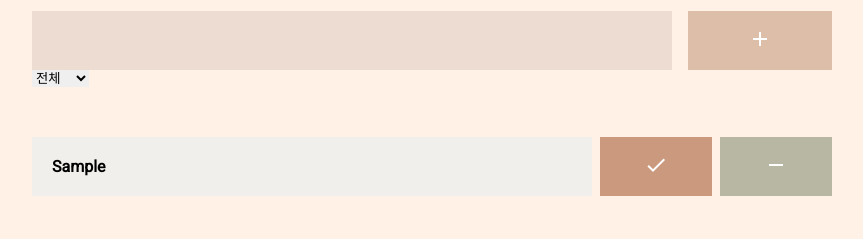
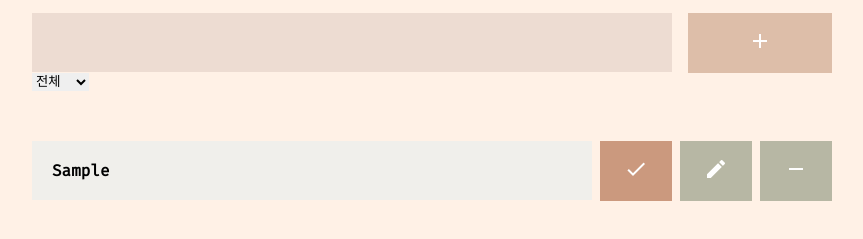
Before and after one commit to peamexx/todo, a plain HTML site: page index.html in a window 1280 px wide. Both pictures are taken after typing "Sample" into the empty fields and a click on the button "add". Shown: the part 217-456 px from the top of the page, without its empty margins (208-1071 px from the left). Drawn offline with Linux system fonts and the light colour scheme.

Commit message:
201116 수정버튼추가

```diff
--- a/index.html
+++ b/index.html
@@ -5,10 +5,11 @@
     <meta name="viewport" content="width=device-width, initial-scale=1.0">
     <meta http-equiv="X-UA-Compatible" content="ie=edge">
     <title>Document</title>
-    <link href="https://fonts.googleapis.com/css2?family=Noto+Sans+KR&family=Roboto&display=swap" rel="stylesheet">
+    <link rel="preconnect" href="https://fonts.gstatic.com">
+    <link href="https://fonts.googleapis.com/css2?family=Fira+Mono&display=swap" rel="stylesheet">
     <link href="https://fonts.googleapis.com/icon?family=Material+Icons" rel="stylesheet">
     <style>
-        *{margin: 0; padding: 0; border: 0; list-style: none; font-family: 'Roboto', 'Noto Sans KR', sans-serif; box-sizing: border-box;}
+        *{margin: 0; padding: 0; border: 0; list-style: none; font-family: 'Fira Mono', 'Noto Sans KR', sans-serif; box-sizing: border-box;}
         html, body {width: 100%; height: 100%;}
         .wrap {width: 100%; height: 100%; background-color: #fff1e6; overflow: auto;}
         .todo {width: 800px; margin: auto; padding-top: 150px; padding-bottom: 50px; font-size: 0;}
@@ -16,13 +17,17 @@
         input {width: 80%; padding: 20px; background-color: #eddcd2; font-size: 16px;}
         button {padding: 16px; vertical-align: top; color: #fff; cursor: pointer;}
         .bottom {margin-top: 50px; word-break: break-all;}
-        li {margin-bottom: 10px;}
+        li {position: relative; margin-bottom: 10px;}
         .addBtn {width: 18%; margin-left: 2%; background-color: #ddbea9;}
-        .completeBtn {width: 14%; margin: 0 1%; background-color: #cb997e; transition: ease all 0.5;}
-        .removeBtn {width: 14%; background-color: #b7b7a4;}
+        .modifyBtn {width: 9%; margin: 0 1%; background-color: #b7b7a4;}
+        .completeBtn {width: 9%; margin-left: 1%; background-color: #cb997e; transition: ease all 0.5;}
+        .removeBtn {width: 9%; background-color: #b7b7a4;}
         .material-icons {pointer-events: none;}
         p {display: inline-block; width: 70%; padding: 20px; background-color: #f0efeb; font-size: 16px; font-weight: bold; transition: all 0.5s;}
+        .inputModify {display: none; position: absolute; top: 0; left: 0;};
         .completed {background-color: rgba(0,0,0,0.1); text-decoration: line-through;}
+        .on {display: block !important; border: 2px solid #ef476f;}
+        .on:focus {border: 2px solid #ef476f !important;}
         @media screen and (max-width: 1000px) {
             .todo {width: 90%; padding-top: 50px;}
         }
@@ -35,7 +40,7 @@
             <div class="top">
                 <input type="text">
                 <button class="addBtn"><span class="material-icons"> add </span></button>
-                <select name="">
+                <select name="select">
                     <option value="all">전체</option>
                     <option value="completed">완료</option>
                     <option value="unCompleted">미완료</option>
@@ -50,33 +55,46 @@
     <script>
         var ul = document.querySelector('ul');
         var bottom = document.querySelector('.bottom');
+        var p = document.querySelector('p');
         var input = document.querySelector('input');
         var addBtn = document.querySelector('.addBtn');
+        var modifyBtn = document.querySelector('.modifyBtn');
         var completeBtn = document.querySelector('.completeBtn');
         var removeBtn = document.querySelector('.removeBtn');
+        var inputModify = document.querySelector('.inputModify');
         var select = document.querySelector('select');
 
 
         addBtn.addEventListener('click', addList);
-        bottom.addEventListener('click', completeRemove);
+        bottom.addEventListener('click', buttons);
         select.addEventListener('click', filter);
 
 
         function addList() {
             if(input.value != '') {
-                // 리스트li 추가
+                // 리스트 추가
                 var newLi = document.createElement('li');
                 ul.append(newLi);
-                // 텍스트 추가
+                // 할일 추가
                 var newP = document.createElement('p');
                 newP.textContent = input.value;
                 newLi.appendChild(newP);
-                // 완료 버튼 생성
+                // 수정용 input 추가
+                var newInput = document.createElement('input');
+                newInput.classList.add('inputModify');
+                newInput.value = input.value;
+                newLi.appendChild(newInput);
+                // 완료 버튼 추가
                 var newcompleteBtn = document.createElement('button');
                 newcompleteBtn.classList.add('completeBtn');
                 newcompleteBtn.innerHTML = '<span class="material-icons"> check </span>';
                 newLi.appendChild(newcompleteBtn);
-                // 삭제 버튼 생성
+                // 수정 버튼 추가
+                var newModifyBtn = document.createElement('button');
+                newModifyBtn.classList.add('modifyBtn');
+                newModifyBtn.innerHTML = '<span class="material-icons"> create </span>';
+                newLi.appendChild(newModifyBtn);
+                // 삭제 버튼 추가
                 var newRemoveBtn = document.createElement('button');
                 newRemoveBtn.classList.add('removeBtn');
                 newRemoveBtn.innerHTML = '<span class="material-icons"> remove </span>';
@@ -88,14 +106,23 @@
             }
         };
 
-        function completeRemove(e) {
+        function buttons(e) {
             var item = e.target;
-            var p = item.previousElementSibling;
+            var p = item.parentNode.querySelector('p');
+            var input = item.parentNode.querySelector('input');
 
             if(item.classList.contains('completeBtn')) {
                 p.classList.toggle('completed');
             } else if(item.classList.contains('removeBtn')) {
                 item.parentNode.remove();
+            } else if(item.classList.contains('modifing')) { //이부분이 뭔가 마음에 안든다....
+                p.innerHTML = input.value;
+                input.classList.remove('on');
+                item.classList.remove('modifing');
+            } else if(item.classList.contains('modifyBtn')) {
+                item.classList.toggle('modifing');
+                input.classList.toggle('on');
+                // p[0].innerHTML = inputModify.value; foreach를 배워야할떄가 왓는가?
             }
         };
 
```
